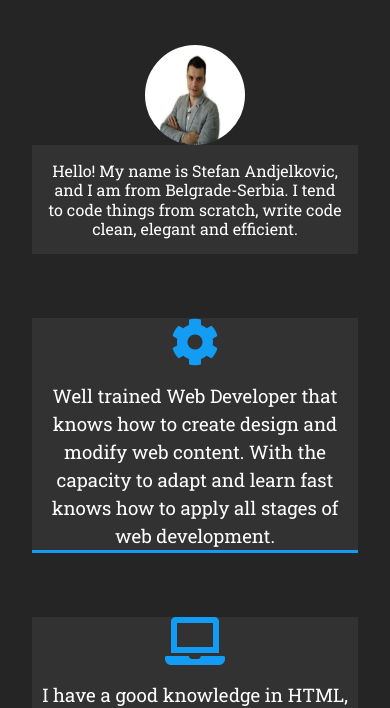
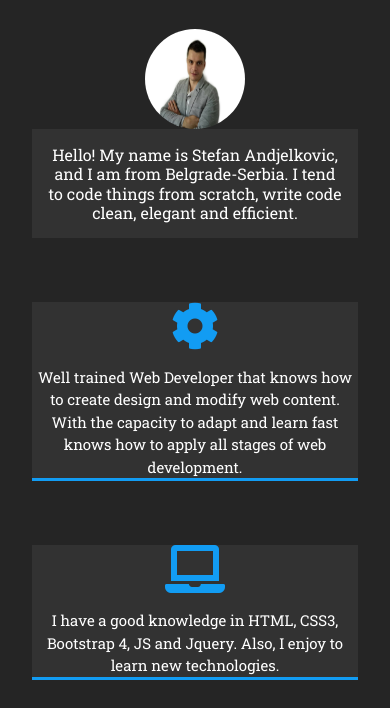
Before and after one commit to stexand/stefan_portfolio.io, a website: page docs/about.html in a window 390 px wide. Shown: the part 137-845 px from the top of the page. Drawn offline with Linux system fonts and the light colour scheme.

Commit message:
'mobileabout'

```diff
--- a/docs/css/style.css
+++ b/docs/css/style.css
@@ -447,11 +447,15 @@ main {
     grid-template-areas: "img" "bio" "tool1" "tool2" "tool3";
     grid-template-columns: 1fr;
     grid-gap: 0px; }
-    .about-info .about-img img {
-      width: 100px;
-      height: 100px; }
+    .about-info .about-img {
+      margin-top: -1rem; }
+      .about-info .about-img img {
+        width: 100px;
+        height: 100px; }
     .about-info .about-bio h2 {
       font-size: 1rem; }
+    .about-info .tool {
+      font-size: .8rem; }
   .projects {
     grid-template-columns: repeat(2, 1fr); }
   .contact-title .title {
```
